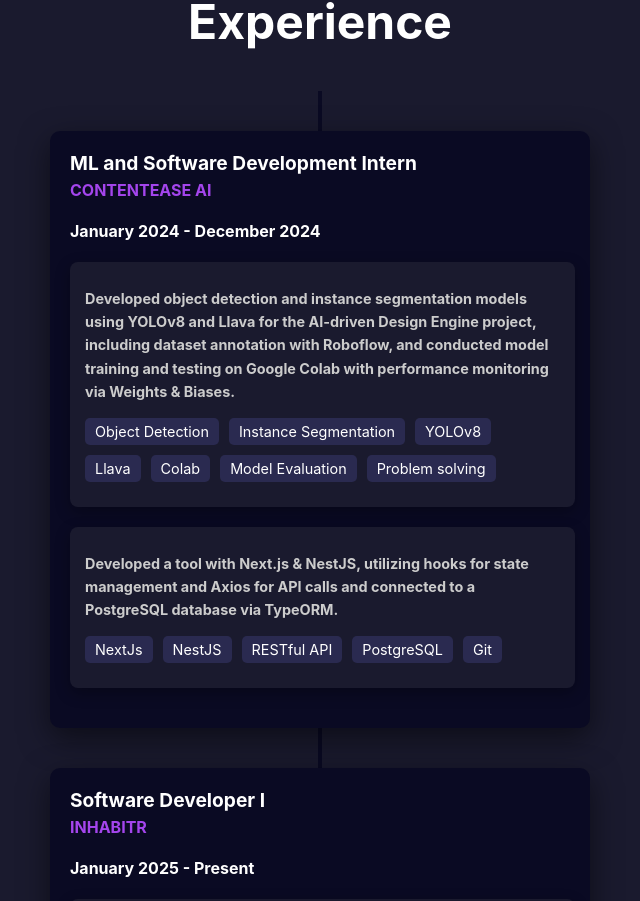
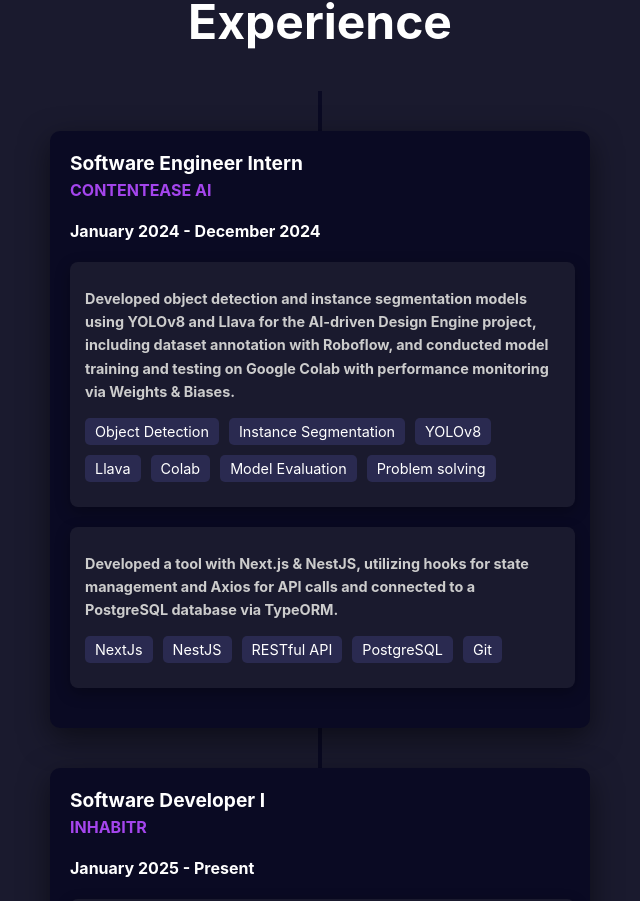
Before and after one commit to Kavyashreekl02/Portfolio, a React (Create React App) app: page / in a window 1280 px wide. Shown: the part 1500-2401 px from the top of the page, without its empty margins (320-960 px from the left). Built offline with nearby package versions, Linux system fonts and the light colour scheme.

Commit message:
Resume Link & Role Updated

```diff
--- a/src/components/About/About.js
+++ b/src/components/About/About.js
@@ -23,7 +23,7 @@
         <Description>
         I am a motivated and adaptable individual, eager to embrace new challenges. Committed to continuous learning and delivering high-quality results, I am prepared to contribute meaningfully and grow within a professional setting.
         </Description>
-        <ResumeButton href="https://drive.google.com/file/d/1zYp0jH3-5ffF_cdJmRy47kZ3DEjrNpMM/view?usp=sharing" target="_blank">
+        <ResumeButton href="https://drive.google.com/file/d/1VoG9JusyJuAxFaovIlNXrQq96To1NjVg/view?usp=sharing" target="_blank">
           Check Resume
         </ResumeButton>
       </ContentSection>
--- a/src/components/Experience/Experience.js
+++ b/src/components/Experience/Experience.js
@@ -25,7 +25,7 @@
 
         {/* Experience card on the right */}
         <ExperienceCard>
-          <h3>ML and Software Development Intern</h3>
+          <h3>Software Engineer Intern</h3>
           <p>CONTENTEASE AI</p>
           <h4>January 2024 - December 2024</h4>
           <InnerExperienceCardContainer>
```
